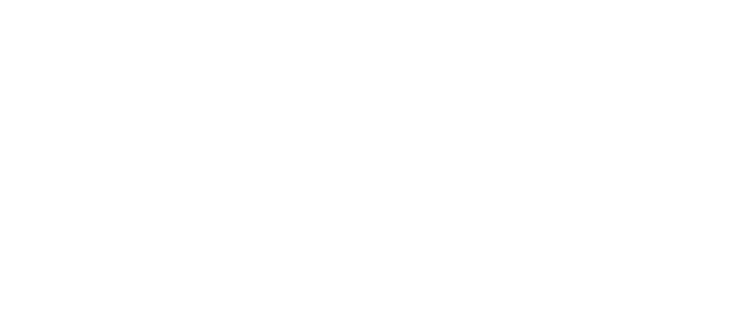
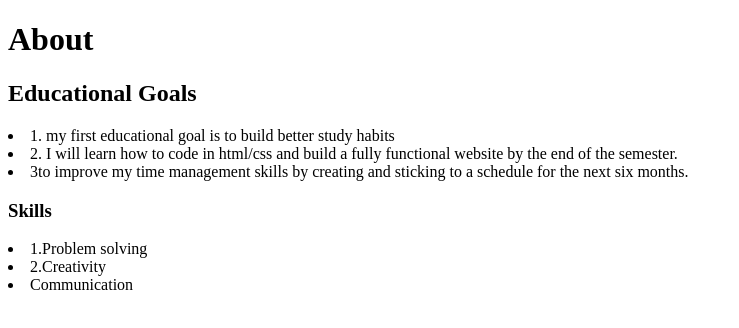
Before and after one commit to revivejah/cis162, a plain HTML site: page about.html in a window 1280 px wide. Shown: the whole page, without its empty margins (0-739 px from the left). Drawn offline with Linux system fonts and the light colour scheme.

Commit message:
about.html

```diff
--- a/about.html
+++ b/about.html
@@ -1,13 +1,23 @@
 <!DOCTYPE html>
-<html lang="en">
-<head>
-    <meta charset="UTF-8">
-    <meta name="keywords" content+"Thai, restaurant, food"
-    <meta name="viewport" content+"width=device-width, initial-scale=1.0">
-    <title>About Curbside Thai</title>
+<html>
+<head><script src="https://localhost:49506/8ee4ea609a6346c4cf34c2b621ac79ba.js"></script>
+<link rel="stylesheet" href="main.css">
+<title>About</title>
 </head>
 <body>
 
+<h1>About</h1>
+
+
+<h2>Educational Goals</h2>
+<li>1. my first educational goal is to build better study habits</li>
+<li>2. I will learn how to code in html/css and build a fully functional website by the end of the semester.</li>
+    <li>3to improve my time management skills by creating and sticking to a schedule for the next six months.</li>
+
+<h3> Skills </h3>
+<li>1.Problem solving</li>
+<li>2.Creativity </li>
+    <li>Communication</li>
 
 </body>
-</head>
+</html>
```
